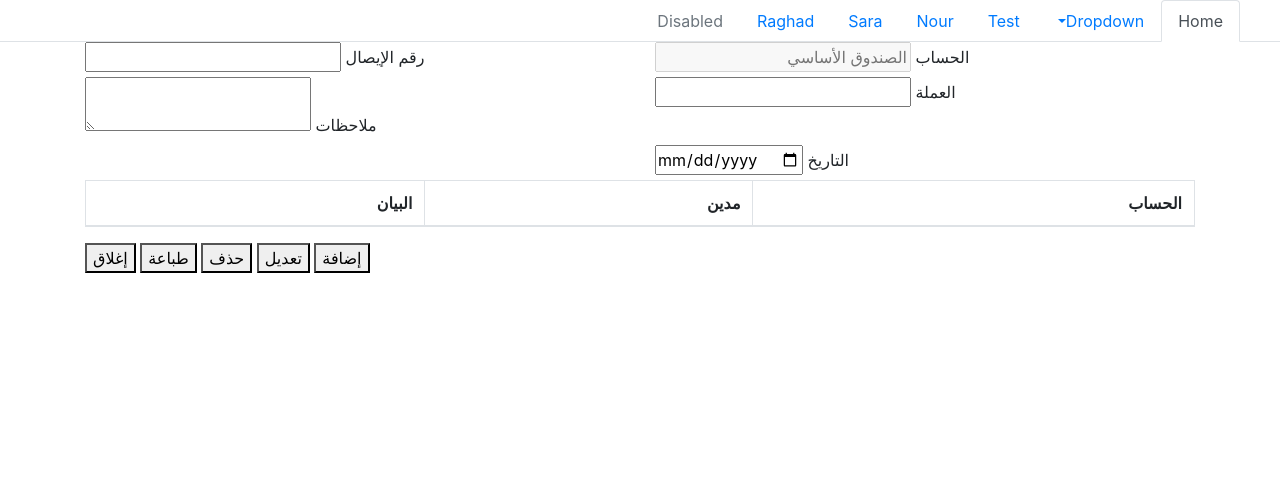
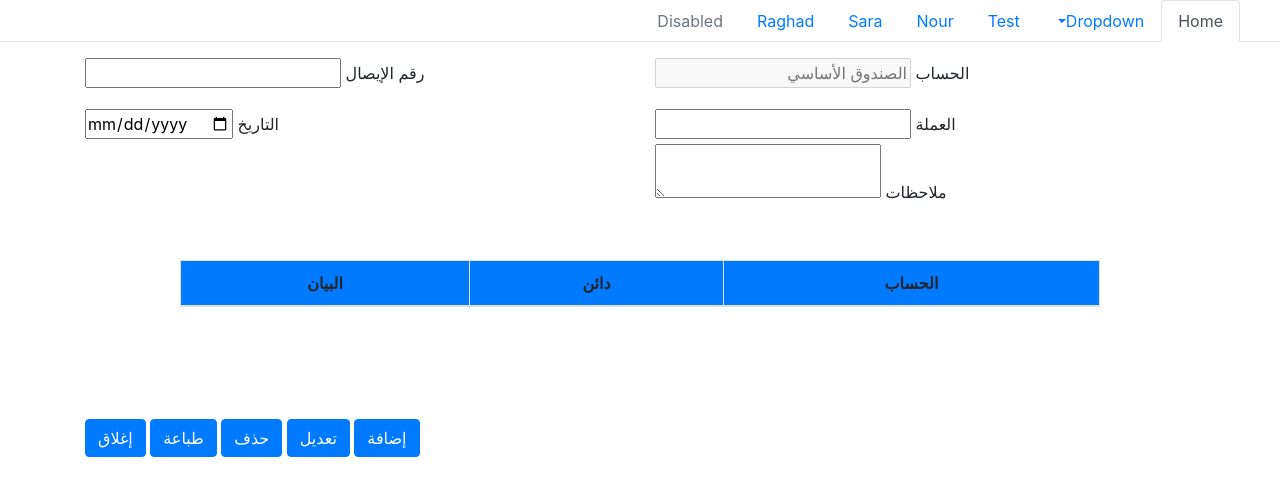
Before and after one commit to mohannadsy/www_alhal, a PHP site: page /paymentBonds.php in a window 1280 px wide. Shown: the top 504 px of the page. Run offline with PHP 8.4, Linux system fonts and the light colour scheme; lists and menus that the app fills with data are empty.

Commit message:
paymentandcatch

```diff
--- a/paymentBonds.php
+++ b/paymentBonds.php
@@ -13,33 +13,54 @@ include('include/nav.php');
 <body>
   <form action="" method="post">
     <div class="container">
-      <div class="row ">
-         <div class="col-6 " >
+        <div class="row py-3 ">
+            <div class="col-6" >
                 <label> الحساب </label>
-             <input type="text" name ="current" placeholder="الصندوق الأساسي" disabled>
+                <input type="text"  name ="current" placeholder="الصندوق الأساسي" disabled>
             </div>
+
             <div class="col-6">
                 <label name=" "> رقم الإيصال </label>
-          <input type=number name =" " value= '' >
+                <input type=number  name =" " value= '' >
+
             </div>
-        <div class="col-6">
+        </div>
+
+        <div class=" row ">
+
+            <div class="col-6" >
                 <label name=" "> العملة </label>
                 <input type="text" name =" " value= '' >
             </div>
-        <div class="col-6">
-           <label name=""> ملاحظات </label>
-              <textarea rows="2" type="text" name="note"> </textarea>
-        </div>
+
             <div class="col-6">
                 <label name=" "> التاريخ</label>
                 <input type="date" name =" " value='' >
+
             </div>
+
         </div>
-<table  class="table table-bordered table-hover">
-<thead>
+
+        <div class="row">
+            <div class="col-6">
+
+                <label for="note"> ملاحظات </label>
+                <textarea rows="2" type="text" name="note"> </textarea>
+            </div>
+
+        </div>
+
+
+
+
+
+        <div class="row justify-content-center py-5">
+          <div class="col-10">
+              <table  class="table text-center table-bordered table-hover">
+                <thead class="bg-primary">
                     <tr>
                       <th> الحساب</th>
-    <th> مدين</th>
+                      <th> دائن</th>
                       <th> البيان</th>
 
                     </tr>
@@ -49,16 +70,19 @@ include('include/nav.php');
 
                 </tbody>
               </table>
+          </div>
+        </div>
 
-       <div class="row justify-content-end">
-            <div class="col-4">
-                <button type="submit" name="add"> إضافة </button>
-                <button type="submit" name="modify"> تعديل </button>
-                <button type="submit" name="delete"> حذف </button>
-                <button type="submit" name="print"> طباعة </button>
-                <button type="submit" name="close"> إغلاق </button>
 
+        <div class="row justify-content-end py-5">
+              <div class="col-10">
+                  <button type="submit" class="btn btn-primary" name="add"> إضافة </button>
+                  <button type="submit" class="btn btn-primary" name="modify"> تعديل </button>
+                  <button type="submit" class="btn btn-primary" name="delete"> حذف </button>
+                  <button type="submit" class="btn btn-primary"  name="print"> طباعة </button>
+                  <button type="submit" class="btn btn-primary" name="close"> إغلاق </button>
               </div>
+
         </div>
     </div>
   </form>
```
Also changed, not shown: catchBonds.php (+39 -19 lines). Lines whose indentation alone changed are shown as unchanged.
